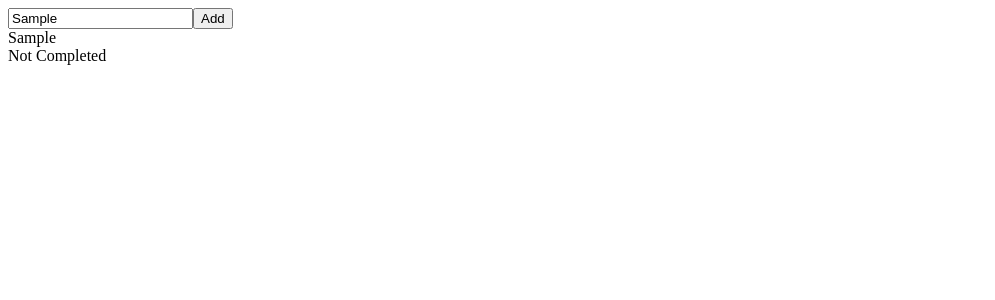
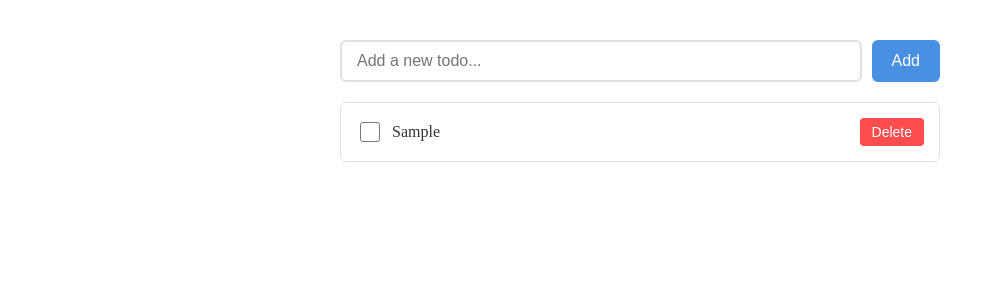
Before and after one commit to PeshoM/To-Do-List-with-Filtering, a React (Create React App) app in the folder web-client/: page / in a window 1280 px wide. Both pictures are taken after typing "Sample" into the empty fields and a click on the button "Add". Shown: the top 300 px of the page, without its empty margins (0-995 px from the left). Built offline with nearby package versions, Linux system fonts and the light colour scheme.

Commit message:
web-client: UI enhancement

```diff
--- a/web-client/src/App.tsx
+++ b/web-client/src/App.tsx
@@ -3,11 +3,12 @@ import TodoInput from "./components/TodoInput";
 import TodoList from "./components/TodoList";
 import FilteringButtons from "./components/FilteringButtons";
 import { Todo } from "./models/todo.interface";
+import styles from "./styles/app.module.css";
 
 function App() {
   const [todos, setTodos] = useState<Todo[]>([]);
   return (
-    <div>
+    <div className={styles.container}>
       <TodoInput todos={todos} setTodos={setTodos} />
       <TodoList todos={todos} />
       <FilteringButtons />
--- a/web-client/src/components/TodoInput.tsx
+++ b/web-client/src/components/TodoInput.tsx
@@ -1,5 +1,6 @@
 import { useState } from "react";
 import { TodoInputProps } from "../models/todo.interface";
+import styles from "../styles/todoInput.module.css";
 
 const TodoInput = ({ todos, setTodos }: TodoInputProps) => {
   const [inputValue, setInputValue] = useState("");
@@ -9,16 +10,26 @@ const TodoInput = ({ todos, setTodos }: TodoInputProps) => {
   };
 
   const handleAddTodo = () => {
+    if (inputValue.trim() === "") return;
     setTodos([
       ...todos,
       { id: todos.length + 1, text: inputValue, completed: false },
     ]);
+    setInputValue("");
   };
 
   return (
-    <div>
-      <input type="text" value={inputValue} onChange={handleInputChange} />
-      <button onClick={handleAddTodo}>Add</button>
+    <div className={styles.container}>
+      <input
+        type="text"
+        value={inputValue}
+        onChange={handleInputChange}
+        className={styles.input}
+        placeholder="Add a new todo..."
+      />
+      <button onClick={handleAddTodo} className={styles.button}>
+        Add
+      </button>
     </div>
   );
 };
--- a/web-client/src/components/TodoItem.tsx
+++ b/web-client/src/components/TodoItem.tsx
@@ -1,10 +1,11 @@
 import { TodoItemProps } from "../models/todo.interface";
-
+import styles from "../styles/todoItem.module.css";
 const TodoItem = ({ todo }: TodoItemProps) => {
   return (
-    <div>
-      <div>{todo.text}</div>
-      <div>{todo.completed ? "Completed" : "Not Completed"}</div>
+    <div className={styles.item}>
+      <input type="checkbox" className={styles.checkbox} />
+      <div className={styles.text}>{todo.text}</div>
+      <button className={styles.deleteButton}>Delete</button>
     </div>
   );
 };
--- a/web-client/src/components/TodoList.tsx
+++ b/web-client/src/components/TodoList.tsx
@@ -1,11 +1,10 @@
 import { Todo, TodoListProps } from "../models/todo.interface";
 import TodoItem from "./TodoItem";
-
-
+import styles from "../styles/todoList.module.css";
 
 const TodoList = ({ todos }: TodoListProps) => {
   return (
-    <div>
+    <div className={styles.list}>
       {todos.map((todo: Todo) => (
         <TodoItem key={todo.id} todo={todo} />
       ))}
--- /dev/null
+++ b/web-client/src/styles/app.module.css
@@ -0,0 +1,5 @@
+.container {
+  max-width: 600px;
+  margin: 40px auto;
+  padding: 0 20px;
+}
--- /dev/null
+++ b/web-client/src/styles/globals.css
@@ -0,0 +1,5 @@
+body {
+  margin: 0;
+  padding: 0;
+  box-sizing: border-box;
+}
--- /dev/null
+++ b/web-client/src/styles/todoInput.module.css
@@ -0,0 +1,38 @@
+.container {
+  display: flex;
+  gap: 10px;
+  margin-bottom: 20px;
+}
+
+.input {
+  padding: 10px 15px;
+  border: 2px solid #e0e0e0;
+  border-radius: 6px;
+  font-size: 16px;
+  flex: 1;
+  transition: border-color 0.2s ease;
+}
+
+.input:focus {
+  outline: none;
+  border-color: #4a90e2;
+}
+
+.button {
+  padding: 10px 20px;
+  background-color: #4a90e2;
+  color: white;
+  border: none;
+  border-radius: 6px;
+  font-size: 16px;
+  cursor: pointer;
+  transition: background-color 0.2s ease;
+}
+
+.button:hover {
+  background-color: #357abd;
+}
+
+.button:active {
+  transform: scale(0.98);
+}
--- /dev/null
+++ b/web-client/src/styles/todoItem.module.css
@@ -0,0 +1,46 @@
+.item {
+  display: flex;
+  align-items: center;
+  padding: 15px;
+  background-color: white;
+  border: 1px solid #e0e0e0;
+  border-radius: 6px;
+  transition: all 0.2s ease;
+}
+
+.item:hover {
+  box-shadow: 0 2px 8px rgba(0, 0, 0, 0.1);
+}
+
+.checkbox {
+  margin-right: 12px;
+  width: 20px;
+  height: 20px;
+  cursor: pointer;
+}
+
+.text {
+  flex: 1;
+  font-size: 16px;
+  color: #333;
+}
+
+.completed {
+  text-decoration: line-through;
+  color: #888;
+}
+
+.deleteButton {
+  padding: 6px 12px;
+  background-color: #ff4d4f;
+  color: white;
+  border: none;
+  border-radius: 4px;
+  cursor: pointer;
+  font-size: 14px;
+  transition: background-color 0.2s ease;
+}
+
+.deleteButton:hover {
+  background-color: #ff7875;
+}
--- /dev/null
+++ b/web-client/src/styles/todoList.module.css
@@ -0,0 +1,8 @@
+.list {
+  display: flex;
+  flex-direction: column;
+  gap: 12px;
+  margin: 20px 0;
+  padding: 0;
+  list-style: none;
+}
--- /dev/null
+++ b/web-client/src/types/index.d.ts
@@ -0,0 +1 @@
+declare module "*.module.css";
```
